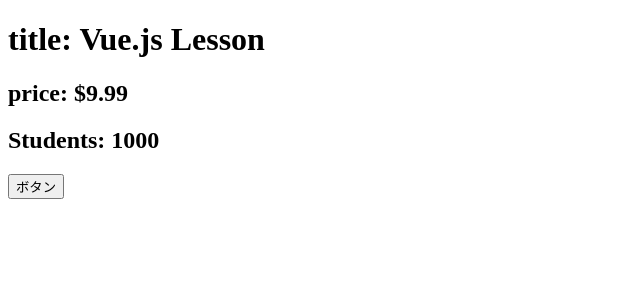
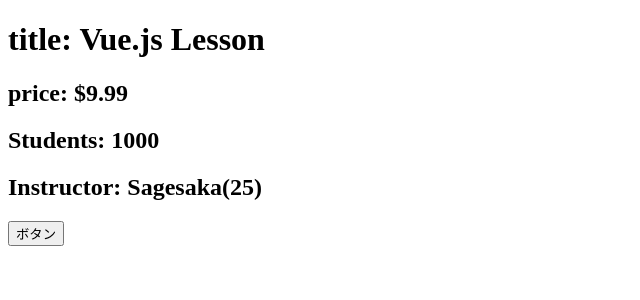
Before and after one commit to sagesaka/Vuejs_lesson, a Vue app: page / in a window 1280 px wide. Shown: the top 300 px of the page, without its empty margins (0-640 px from the left). Built offline with nearby package versions, Linux system fonts and the light colour scheme.

Commit message:
リアクティブな状態のオブジェクトを定義する②
reactive()関数

```diff
--- a/src/components/Lesson.vue
+++ b/src/components/Lesson.vue
@@ -13,6 +13,12 @@
   students: 1000,
   rating: 5
 })
+
+const instructor = reactive({
+  name: 'Sagesaka',
+  age: 25
+})
+console.log(instructor.age)
 console.log(info.value.students)
 </script>
 
@@ -20,7 +26,7 @@
   <h1>title: {{ title }}</h1>
   <h2>price: ${{ price }}</h2>
   <h2>Students: {{ info.students }}</h2>
-
+  <h2>Instructor: {{ instructor.name }}({{ instructor.age }})</h2>
   <button @click="increment">ボタン</button>
 </template>
 
```
